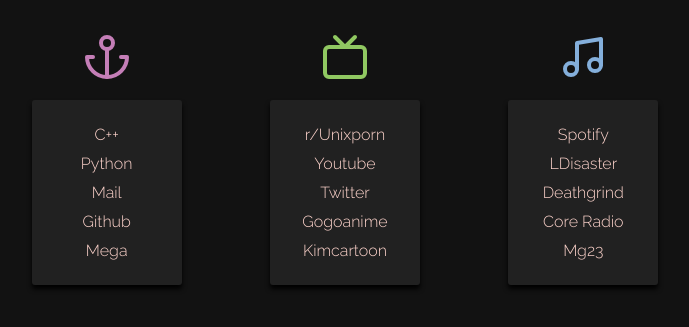
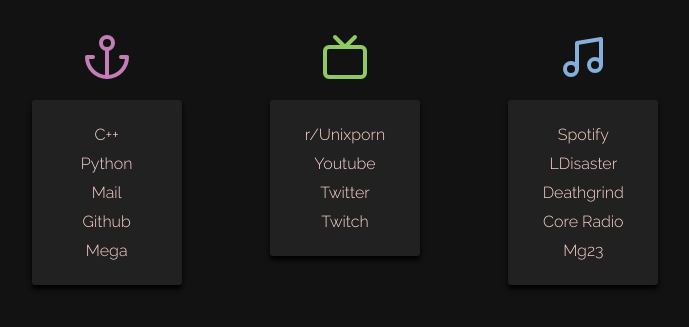
Before and after one commit to cjaak/startpage, a plain HTML site: page index.html in a window 1280 px wide. Shown: the part 385-712 px from the top of the page, without its empty margins (295-984 px from the left). Drawn offline with Linux system fonts and the light colour scheme.

Commit message:
chore: customize links

```diff
--- a/index.html
+++ b/index.html
@@ -65,8 +65,7 @@
             <li><a class="bm" href="https://www.reddit.com/r/unixporn/">r/Unixporn</a></li>
             <li><a class="bm" href="https://www.youtube.com/">Youtube</a></li>
             <li><a class="bm" href="https://twitter.com/home">Twitter</a></li>
-            <li><a class="bm" href="https://www10.gogoanime.io/">Gogoanime</a></li>
-            <li><a class="bm" href="https://kimcartoon.to/">Kimcartoon</a></li>
+            <li><a class="bm" href="https://www.twitch.tv/">Twitch</a></li>
           </div>
         </div>
 
```
